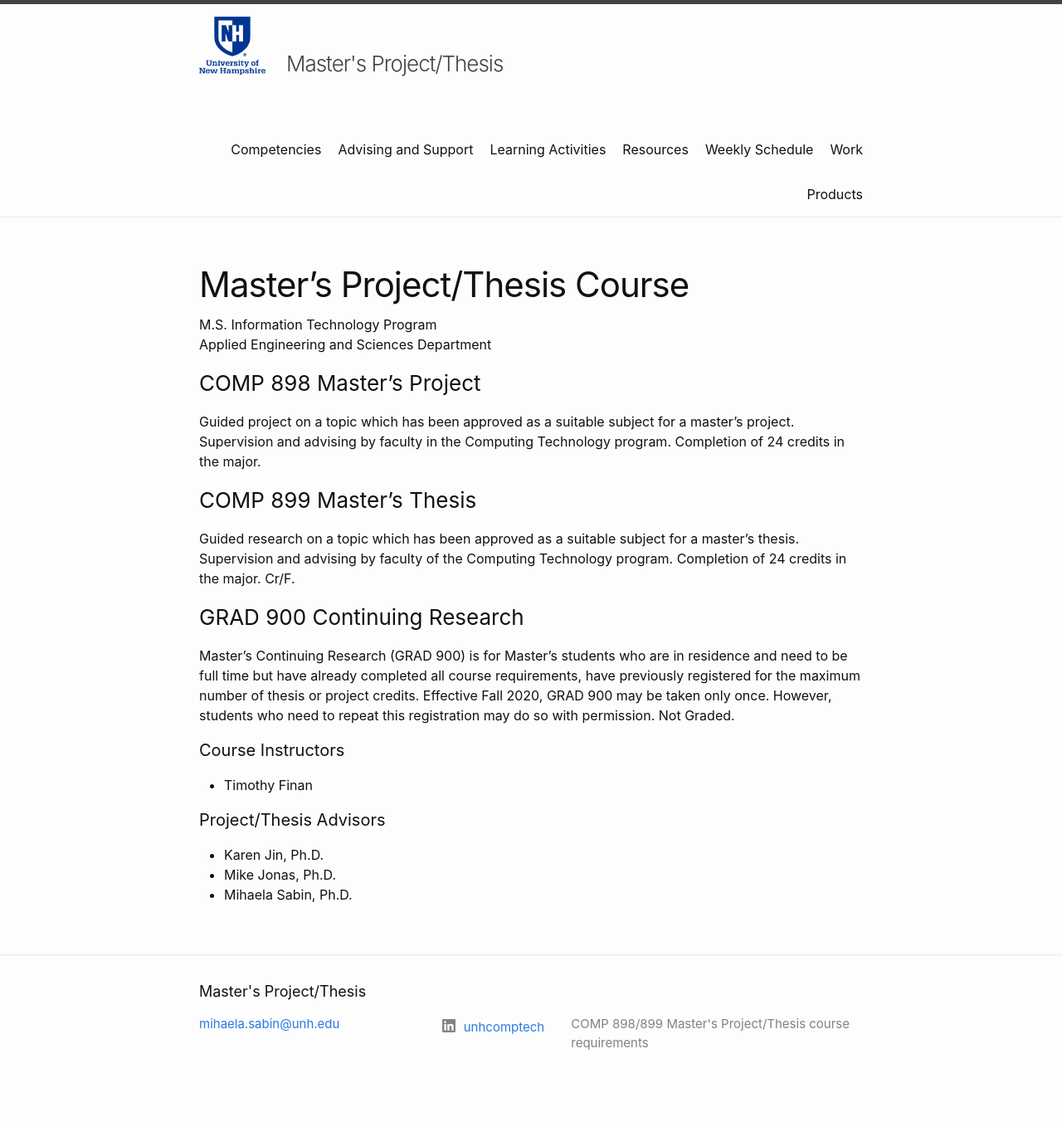
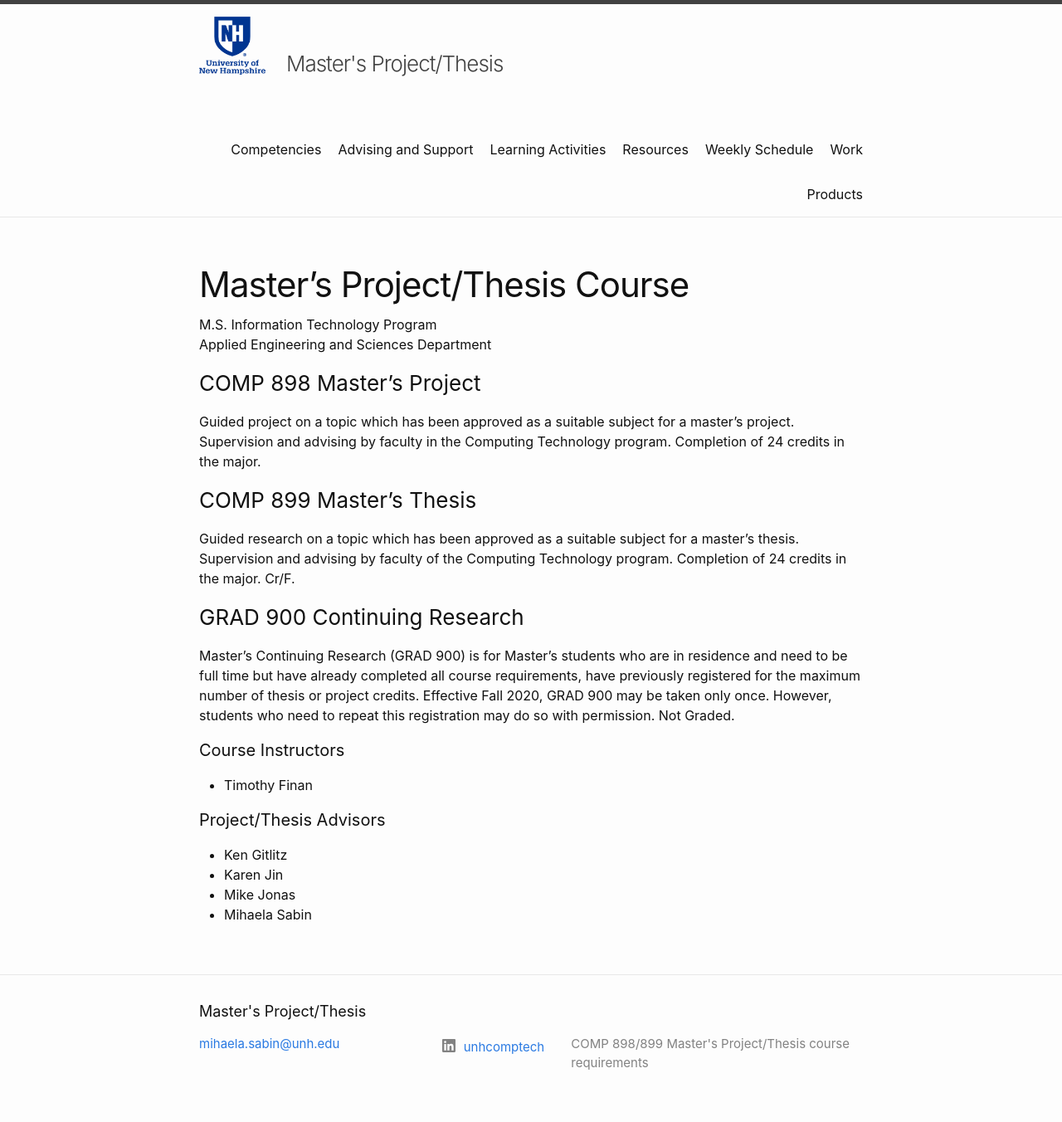
Before and after one commit to unh-comp-master-project/unh-comp-master-project.github.io, a Jekyll site: the page built from index.md, in a window 1280 px wide. Shown: the whole page at 83% size. Built offline with Jekyll 4.4.1, drawn with Linux system fonts in a browser that asks for light colours; before the commit the page ends 1328 px from its top, so only the background shows below that.

Commit message:
update advisors

```diff
--- a/index.md
+++ b/index.md
@@ -32,6 +32,7 @@ with permission. Not Graded.
 * Timothy Finan
 
 #### Project/Thesis Advisors
-* Karen Jin, Ph.D.
-* Mike Jonas, Ph.D.
-* Mihaela Sabin, Ph.D.
+* Ken Gitlitz
+* Karen Jin
+* Mike Jonas
+* Mihaela Sabin
```
